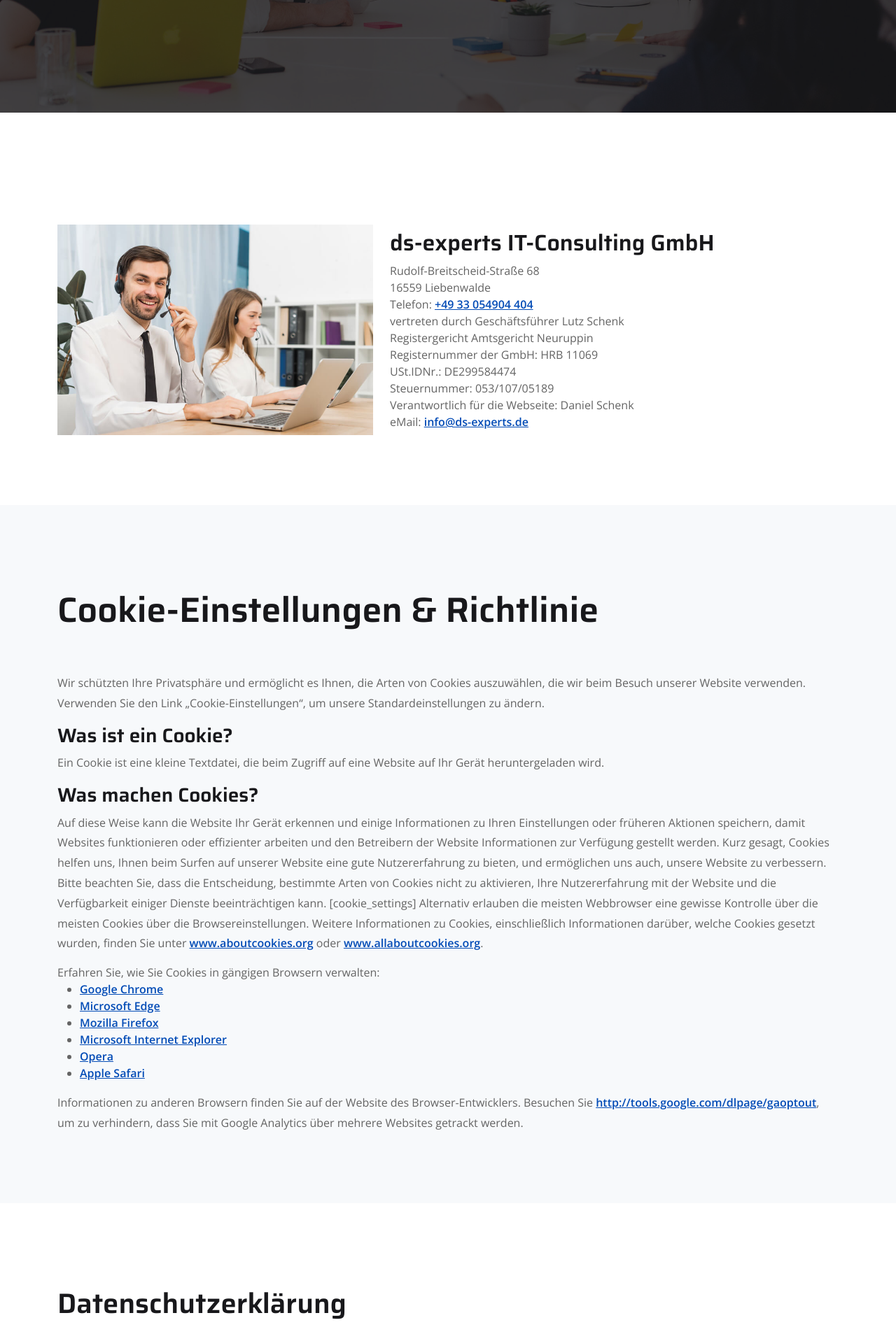
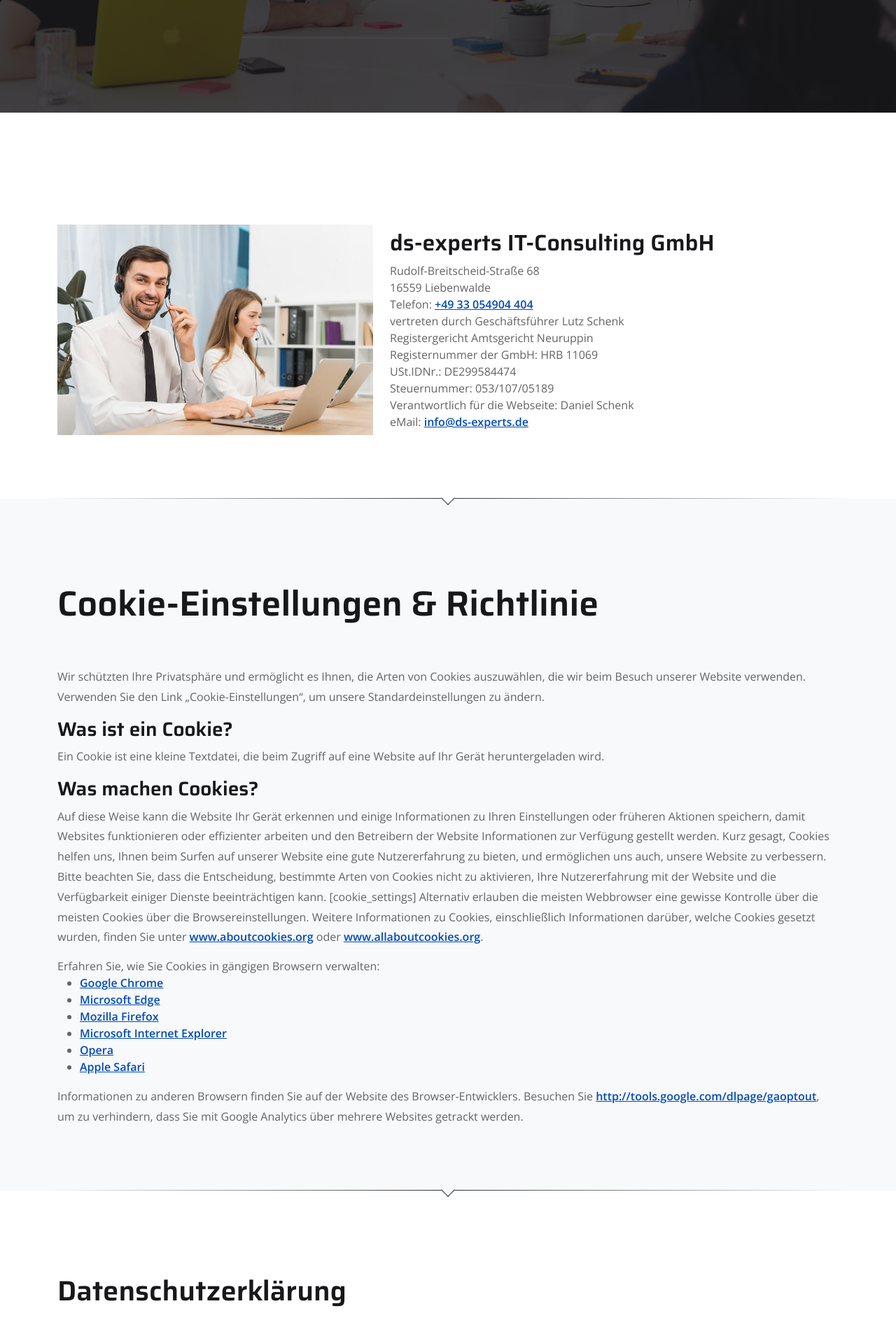
Before and after one commit to tobias-riedel/ds-experts, a Next.js app: page /legal in a window 1280 px wide. Shown: the part 289-2206 px from the top of the page at 70% size. Built offline with nearby package versions, Linux system fonts and the light colour scheme.

Commit message:
Added section dividers to Legal page

```diff
--- a/components/CookiesPolicy.tsx
+++ b/components/CookiesPolicy.tsx
@@ -1,8 +1,9 @@
 import Link from "next/link";
+import SectionDivider from "./Common/SectionDivider";
 
 const CookiesPolicy = () => {
   return (
-    <section id="cookies-policy" className="ptb-100">
+    <section id="cookies-policy" className="pt-100">
       <div className="container">
         <div className="section-title text-start mw-100">
           <h2>Cookie-Einstellungen & Richtlinie</h2>
@@ -121,6 +122,8 @@ const CookiesPolicy = () => {
           Websites getrackt werden.
         </p>
       </div>
+
+      <SectionDivider />
     </section>
   );
 };
--- a/components/Gdpr.tsx
+++ b/components/Gdpr.tsx
@@ -12,7 +12,7 @@ const Gdpr = () => {
   }, []);
 
   return (
-    <section id="gdpr" className="ptb-100">
+    <section id="gdpr" className="pt-100">
       <div className="container">
         <div className="section-title text-start mw-100">
           <h1>Datenschutzerklärung</h1>
--- a/components/Imprint.tsx
+++ b/components/Imprint.tsx
@@ -2,6 +2,7 @@ import Image from "next/image";
 import Link from "next/link";
 import { useEffect, useState } from "react";
 import { COMPANY_ADDRESS } from "../shared/constants";
+import SectionDivider from "./Common/SectionDivider";
 
 const Imprint = () => {
   const [showContacts, setShowContacts] = useState(false);
@@ -13,7 +14,7 @@ const Imprint = () => {
   }, []);
 
   return (
-    <section id="imprint" className="ptb-100">
+    <section id="imprint" className="pt-100">
       <div className="section-title"></div>
       <div className="faq-area">
         <div className="container">
@@ -76,6 +77,8 @@ const Imprint = () => {
           </div>
         </div>
       </div>
+
+      <SectionDivider />
     </section>
   );
 };
```
